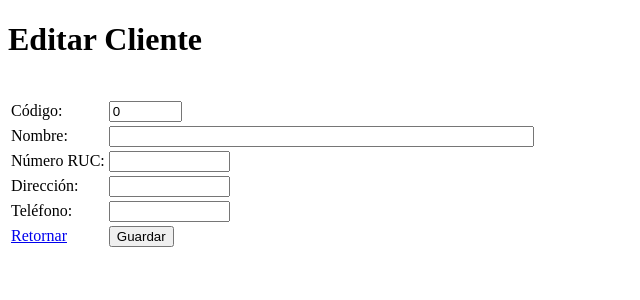
After one commit to Emgicraft/RegistroWeb_PHP_MySQL, a PHP site: page /cliente/editar_cliente.php in a window 1280 px wide. The commit adds this page. Shown: the top 300 px of the page, without its empty margins (0-640 px from the left). Run offline with PHP 8.4, Linux system fonts and the light colour scheme.

Commit message:
Se implementó la función editar cliente.

```diff
--- a/DB/Consulta 2.sql
+++ b/DB/Consulta 2.sql
@@ -202,6 +202,11 @@ SELECT * FROM producto;
 
 SELECT * FROM producto WHERE id=33;
 
+SELECT * FROM producto WHERE id=NULL;
+
+SHOW COLUMNS FROM producto;
+
+
 UPDATE producto SET descripcion=, categoria=, precio= WHERE id=;
 
 SELECT max(id) as nuevoID FROM producto;
--- /dev/null
+++ b/Sistema/cliente/editar_cliente.php
@@ -0,0 +1,105 @@
+<!DOCTYPE html>
+<html lang="es-PE">
+<head>
+	<meta charset="utf-8">
+	<meta name="viewport" content="width=device-width, initial-scale=1">
+	<title>Editar cliente</title>
+</head>
+<body>
+	<h1>Editar Cliente</h1><br>
+
+	<?php
+		if (isset($_GET["codCliente"])) {
+			$idC = $_GET["codCliente"];
+
+			// Incluir un archivo PHP:
+			require_once "../config/conexion.php";
+
+			// Preparamos la sentencia SQL:
+			$sentencia = $cnx->prepare("SELECT * FROM cliente WHERE id=:codC;");
+
+			// Pasamos los parámetros SQL:
+			$sentencia->bindvalue(":codC", $idC);
+
+			// Ejecutamos la sentencia SQL:
+			$sentencia->execute();
+
+			// Sabemos que es una sola fila, así que la recojemos:
+			$fila = $sentencia->fetch();
+
+			// Guardamos los demas campos:
+			$nombre = $fila["nombre"];
+			$numRUC = $fila["numruc"];
+			$direc = $fila["direccion"];
+			$tlfn = $fila["telefono"];
+
+		} elseif (isset($_GET["txtID"])) {
+			$idC = $_GET["txtID"];
+			$nombre = $_GET["txtNombre"];
+			$numRUC = $_GET["txtNumRUC"];
+			$direc = $_GET["txtDirec"];
+			$tlfn = $_GET["txtTelefono"];
+
+			// Conectamos con la BD:
+			require_once "../config/conexion.php";
+
+			// Preparamos la sentencia SQL:
+			$sentencia = $cnx->prepare("UPDATE cliente SET nombre=:nombre, numruc=:numruc, direccion=:drc, telefono=:telefono WHERE id=:codClt;");
+
+			// Pasamos los parámetros SQL:
+			$sentencia->bindvalue(":codClt", $idC);
+			$sentencia->bindvalue(":nombre", $nombre);
+			$sentencia->bindvalue(":numruc", $numRUC);
+			$sentencia->bindvalue(":drc", $direc);
+			$sentencia->bindvalue(":telefono", $tlfn);
+
+			// Ejecutamos la sentencia SQL:
+			$sentencia->execute();
+
+			echo "<h3>Cliente Actualizado</h3><br>";
+
+		} else {
+			$idC = 0;
+			$nombre = "";
+			$numRUC = "";
+			$direc = "";
+			$tlfn = "";
+		}
+
+	?>
+
+	<form>
+		<table>
+			<tr>
+				<td><label>Código:</label></td>
+				<td><input type="text" name="txtID" size="6" value=<?php echo $idC ?> readonly></td>
+			</tr>
+				<!-- Se pone 'name' a las etiquetas que enviaré. -->
+			<tr>
+				<td><label>Nombre:</label></td>
+				<td><input type="text" name="txtNombre" size="50" value="<?php echo $nombre ?>"></td>
+			</tr>
+
+			<tr>
+				<td><label>Número RUC:</label></td>
+				<td><input type="text" name="txtNumRUC" size="12" value=<?php echo $numRUC ?>></td>
+			</tr>
+
+			<tr>
+				<td><label>Dirección:</label></td>
+				<td><input type="text" name="txtDirec" size="12" value=<?php echo $direc ?>></td>
+			</tr>
+
+			<tr>
+				<td><label>Teléfono:</label></td>
+				<td><input type="text" name="txtTelefono" size="12" value=<?php echo $tlfn ?>></td>
+			</tr>
+
+			<tr>
+				<td><a href="index.php">Retornar</a></td>
+				<td><input type="submit" value="Guardar"></td>
+			</tr>
+		</table>
+	</form>
+</body>
+</html>
--- a/Sistema/cliente/index.php
+++ b/Sistema/cliente/index.php
@@ -97,6 +97,8 @@
 			<td><?php echo $registro["numruc"]; ?></td>
 			<td><?php echo $registro["direccion"]; ?></td>
 			<td><?php echo $registro["telefono"]; ?></td>
+			<td><a href="<?php echo 'editar_cliente.php?codCliente='.$registro['id']; ?>">Editar</a></td>
+			<td><a href="javascript:confirmar('eliminar_cliente.php?codCliente=<?php echo $registro["id"]; ?>')">Eliminar</a></td>
 		</tr>
 
 	<?php
--- a/Sistema/producto/editar_producto.php
+++ b/Sistema/producto/editar_producto.php
@@ -12,7 +12,7 @@
 		if (isset($_GET["codProd"])) {
 			$id = $_GET["codProd"];
 
-			// Incluir un archivo PHP:
+			// Conectamos a la BD:
 			require_once "../config/conexion.php";
 
 			// Preparamos la sentencia SQL:
```
